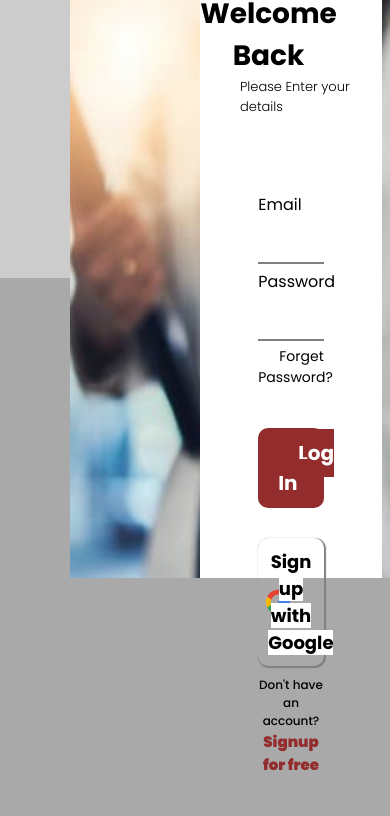
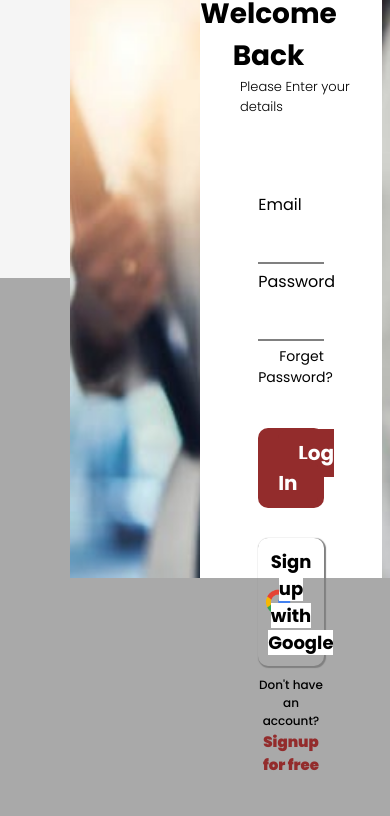
Before and after one commit to Adejokemi/alpha, a plain HTML site: page log-in.html in a window 390 px wide. Shown: the part 142-958 px from the top of the page. Drawn offline with Linux system fonts and the light colour scheme.

Commit message:
tiidetrack

```diff
--- a/attendance.css
+++ b/attendance.css
@@ -11,6 +11,7 @@
 body{
     background-color: whitesmoke;
 }
+
 /* This is for the TIIDETrack logo*/
 .logo{
     font-size: 40px;
@@ -264,10 +265,10 @@ form {
         height: 30px;
       }
 
-  /* For Desktop View */
+     /* For Desktop View */
 @media screen and (min-width: 1024px) {
   .shoe {
-      background-color: #ccc;
+      background-color: whitesmoke;
       /* color: #fff; */
   }
 }
@@ -278,7 +279,7 @@ form {
   .shoe{
       width: 400px;
       height: 400px;
-      background-color: #ccc;
+      background-color: whitesmoke;
       /* color: black; */
   }
 }
@@ -289,7 +290,7 @@ form {
   .shoe {
       width: 200px;
       height: 200px;
-      background-color: #ccc;
+      background-color: whitesmoke;
       /* color: #fff; */
   }
 }
@@ -300,7 +301,7 @@ form {
   .shoe {
       width: 400px;
       height: 200px;
-      background-color: #ccc;
+      background-color: whitesmoke;
       /* color: black; */
   }
 }
--- a/calender.css
+++ b/calender.css
@@ -62,10 +62,10 @@ li{
 	background-color: white;
 	margin-top: 30px;
   }
-   /* For Desktop View */
+     /* For Desktop View */
 @media screen and (min-width: 1024px) {
   .shoe {
-      background-color: #ccc;
+      background-color: whitesmoke;
       /* color: #fff; */
   }
 }
@@ -76,7 +76,7 @@ li{
   .shoe{
       width: 400px;
       height: 400px;
-      background-color: #ccc;
+      background-color: whitesmoke;
       /* color: black; */
   }
 }
@@ -87,7 +87,7 @@ li{
   .shoe {
       width: 200px;
       height: 200px;
-      background-color: #ccc;
+      background-color: whitesmoke;
       /* color: #fff; */
   }
 }
@@ -98,7 +98,7 @@ li{
   .shoe {
       width: 400px;
       height: 200px;
-      background-color: #ccc;
+      background-color: whitesmoke;
       /* color: black; */
   }
 }
--- a/dashboard.css
+++ b/dashboard.css
@@ -239,10 +239,10 @@ li{
       #myForm.show {
         display: block;
       }
-       /* For Desktop View */
+         /* For Desktop View */
 @media screen and (min-width: 1024px) {
   .shoe {
-      background-color: #ccc;
+      background-color: whitesmoke;
       /* color: #fff; */
   }
 }
@@ -253,7 +253,7 @@ li{
   .shoe{
       width: 400px;
       height: 400px;
-      background-color: #ccc;
+      background-color: whitesmoke;
       /* color: black; */
   }
 }
@@ -264,7 +264,7 @@ li{
   .shoe {
       width: 200px;
       height: 200px;
-      background-color: #ccc;
+      background-color: whitesmoke;
       /* color: #fff; */
   }
 }
@@ -275,7 +275,7 @@ li{
   .shoe {
       width: 400px;
       height: 200px;
-      background-color: #ccc;
+      background-color: whitesmoke;
       /* color: black; */
   }
 }
--- a/feature.css
+++ b/feature.css
@@ -89,10 +89,10 @@ padding-bottom: 10px;
 margin: 20px;
 text-align: center;
 }
- /* For Desktop View */
- @media screen and (min-width: 1024px) {
+   /* For Desktop View */
+   @media screen and (min-width: 1024px) {
     .shoe {
-        background-color: #ccc;
+        background-color: whitesmoke;
         /* color: #fff; */
     }
   }
@@ -103,7 +103,7 @@ text-align: center;
     .shoe{
         width: 400px;
         height: 400px;
-        background-color: #ccc;
+        background-color: whitesmoke;
         /* color: black; */
     }
   }
@@ -114,7 +114,7 @@ text-align: center;
     .shoe {
         width: 200px;
         height: 200px;
-        background-color: #ccc;
+        background-color: whitesmoke;
         /* color: #fff; */
     }
   }
@@ -125,7 +125,7 @@ text-align: center;
     .shoe {
         width: 400px;
         height: 200px;
-        background-color: #ccc;
+        background-color: whitesmoke;
         /* color: black; */
     }
   }
--- a/home.css
+++ b/home.css
@@ -211,10 +211,10 @@ padding: 10px 10px 10px 10px;
     justify-content: center;
     align-items: center;
 }
- /* For Desktop View */
- @media screen and (min-width: 1024px) {
+    /* For Desktop View */
+@media screen and (min-width: 1024px) {
     .shoe {
-        background-color: #ccc;
+        background-color: whitesmoke;
         /* color: #fff; */
     }
   }
@@ -225,7 +225,7 @@ padding: 10px 10px 10px 10px;
     .shoe{
         width: 400px;
         height: 400px;
-        background-color: #ccc;
+        background-color: whitesmoke;
         /* color: black; */
     }
   }
@@ -236,7 +236,7 @@ padding: 10px 10px 10px 10px;
     .shoe {
         width: 200px;
         height: 200px;
-        background-color: #ccc;
+        background-color: whitesmoke;
         /* color: #fff; */
     }
   }
@@ -247,7 +247,7 @@ padding: 10px 10px 10px 10px;
     .shoe {
         width: 400px;
         height: 200px;
-        background-color: #ccc;
+        background-color: whitesmoke;
         /* color: black; */
     }
   }
--- a/log-in.css
+++ b/log-in.css
@@ -145,10 +145,10 @@ span{
 #sign-link:active{
     color:#932c2c;
 }
- /* For Desktop View */
- @media screen and (min-width: 1024px) {
+    /* For Desktop View */
+@media screen and (min-width: 1024px) {
     .shoe {
-        background-color: #ccc;
+        background-color: whitesmoke;
         /* color: #fff; */
     }
   }
@@ -159,7 +159,7 @@ span{
     .shoe{
         width: 400px;
         height: 400px;
-        background-color: #ccc;
+        background-color: whitesmoke;
         /* color: black; */
     }
   }
@@ -170,7 +170,7 @@ span{
     .shoe {
         width: 200px;
         height: 200px;
-        background-color: #ccc;
+        background-color: whitesmoke;
         /* color: #fff; */
     }
   }
@@ -181,7 +181,7 @@ span{
     .shoe {
         width: 400px;
         height: 200px;
-        background-color: #ccc;
+        background-color: whitesmoke;
         /* color: black; */
     }
   }
--- a/report.css
+++ b/report.css
@@ -142,10 +142,10 @@ h4{
         height: 40px;
         margin-bottom: 30px;
       }
-      /* For Desktop View */
+        /* For Desktop View */
 @media screen and (min-width: 1024px) {
   .shoe {
-      background-color: #ccc;
+      background-color: whitesmoke;
       /* color: #fff; */
   }
 }
@@ -156,7 +156,7 @@ h4{
   .shoe{
       width: 400px;
       height: 400px;
-      background-color: #ccc;
+      background-color: whitesmoke;
       /* color: black; */
   }
 }
@@ -167,7 +167,7 @@ h4{
   .shoe {
       width: 200px;
       height: 200px;
-      background-color: #ccc;
+      background-color: whitesmoke;
       /* color: #fff; */
   }
 }
@@ -178,7 +178,7 @@ h4{
   .shoe {
       width: 400px;
       height: 200px;
-      background-color: #ccc;
+      background-color: whitesmoke;
       /* color: black; */
   }
 }
--- a/schedule.css
+++ b/schedule.css
@@ -221,10 +221,11 @@ p {
   padding: 15px;
   font-weight: lighter;
 }
+
    /* For Desktop View */
    @media screen and (min-width: 1024px) {
     .shoe {
-      background-color: #ccc;
+        background-color: whitesmoke;
         /* color: #fff; */
     }
   }
@@ -235,7 +236,7 @@ p {
     .shoe{
         width: 400px;
         height: 400px;
-      background-color: #ccc;
+        background-color: whitesmoke;
         /* color: black; */
     }
   }
@@ -246,7 +247,7 @@ p {
     .shoe {
         width: 200px;
         height: 200px;
-      background-color: #ccc;
+        background-color: whitesmoke;
         /* color: #fff; */
     }
   }
@@ -257,7 +258,7 @@ p {
     .shoe {
         width: 400px;
         height: 200px;
-      background-color: #ccc;
+        background-color: whitesmoke;
         /* color: black; */
     }
   }
--- a/settings.css
+++ b/settings.css
@@ -123,10 +123,10 @@ button{
     width: 400px;
     height: 50px;
 }
- /* For Desktop View */
- @media screen and (min-width: 1024px) {
+   /* For Desktop View */
+   @media screen and (min-width: 1024px) {
     .shoe {
-        background-color: #ccc;
+        background-color: whitesmoke;
         /* color: #fff; */
     }
   }
@@ -137,7 +137,7 @@ button{
     .shoe{
         width: 400px;
         height: 400px;
-        background-color: #ccc;
+        background-color: whitesmoke;
         /* color: black; */
     }
   }
@@ -148,7 +148,7 @@ button{
     .shoe {
         width: 200px;
         height: 200px;
-        background-color: #ccc;
+        background-color: whitesmoke;
         /* color: #fff; */
     }
   }
@@ -159,7 +159,7 @@ button{
     .shoe {
         width: 400px;
         height: 200px;
-        background-color: #ccc;
+        background-color: whitesmoke;
         /* color: black; */
     }
   }
--- a/signup-page.css
+++ b/signup-page.css
@@ -143,10 +143,10 @@ span{
 #log-link:active{
     color:#932c2c;
 }
- /* For Desktop View */
- @media screen and (min-width: 1024px) {
+      /* For Desktop View */
+@media screen and (min-width: 1024px) {
     .shoe {
-        background-color: #ccc;
+        background-color: whitesmoke;
         /* color: #fff; */
     }
   }
@@ -157,7 +157,7 @@ span{
     .shoe{
         width: 400px;
         height: 400px;
-        background-color: #ccc;
+        background-color: whitesmoke;
         /* color: black; */
     }
   }
@@ -168,7 +168,7 @@ span{
     .shoe {
         width: 200px;
         height: 200px;
-        background-color: #ccc;
+        background-color: whitesmoke;
         /* color: #fff; */
     }
   }
@@ -179,7 +179,7 @@ span{
     .shoe {
         width: 400px;
         height: 200px;
-        background-color: #ccc;
+        background-color: whitesmoke;
         /* color: black; */
     }
   }
--- a/to-do-list.css
+++ b/to-do-list.css
@@ -130,7 +130,7 @@ li{
    /* For Desktop View */
 @media screen and (min-width: 1024px) {
   .shoe {
-      background-color: #ccc;
+      background-color: whitesmoke;
       /* color: #fff; */
   }
 }
@@ -141,7 +141,7 @@ li{
   .shoe{
       width: 400px;
       height: 400px;
-      background-color: #ccc;
+      background-color: whitesmoke;
       /* color: black; */
   }
 }
@@ -152,7 +152,7 @@ li{
   .shoe {
       width: 200px;
       height: 200px;
-      background-color: #ccc;
+      background-color: whitesmoke;
       /* color: #fff; */
   }
 }
@@ -163,7 +163,7 @@ li{
   .shoe {
       width: 400px;
       height: 200px;
-      background-color: #ccc;
+      background-color: whitesmoke;
       /* color: black; */
   }
 }
```
Lines whose indentation alone changed are shown as unchanged.
